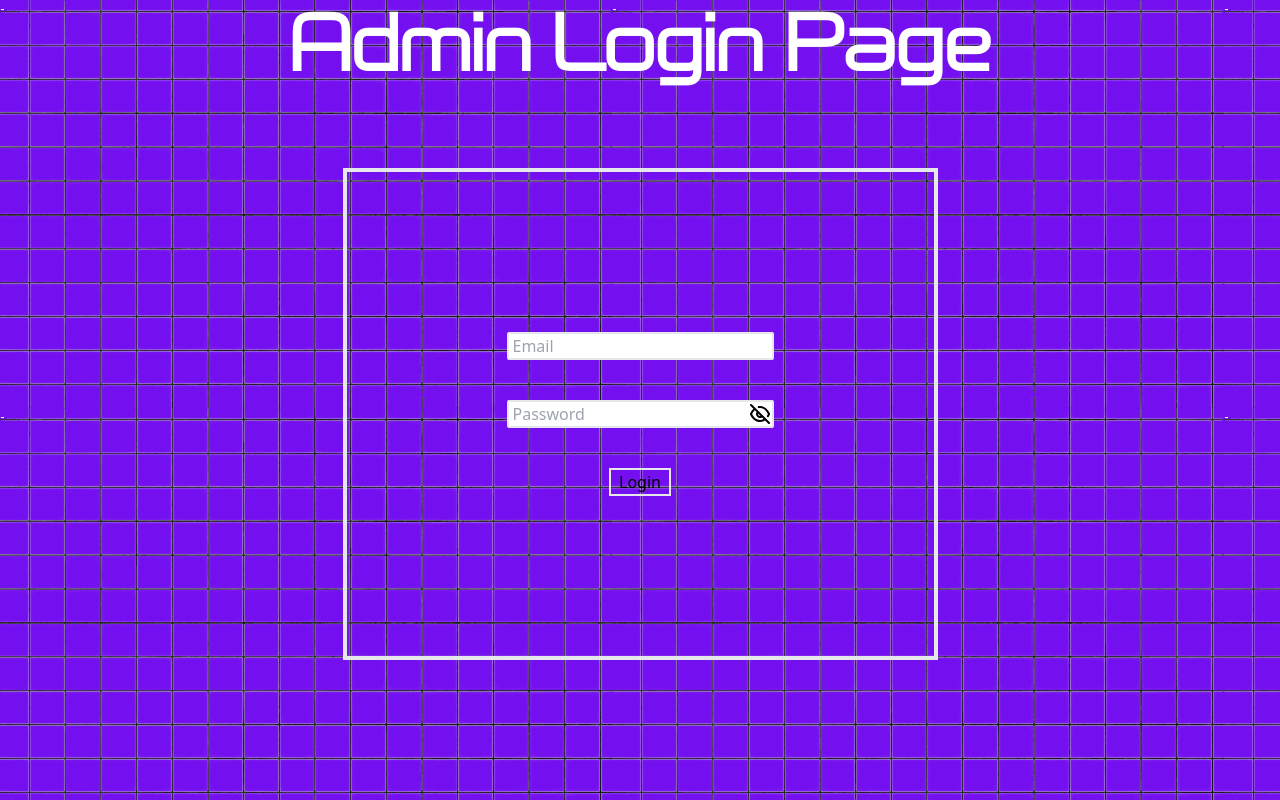
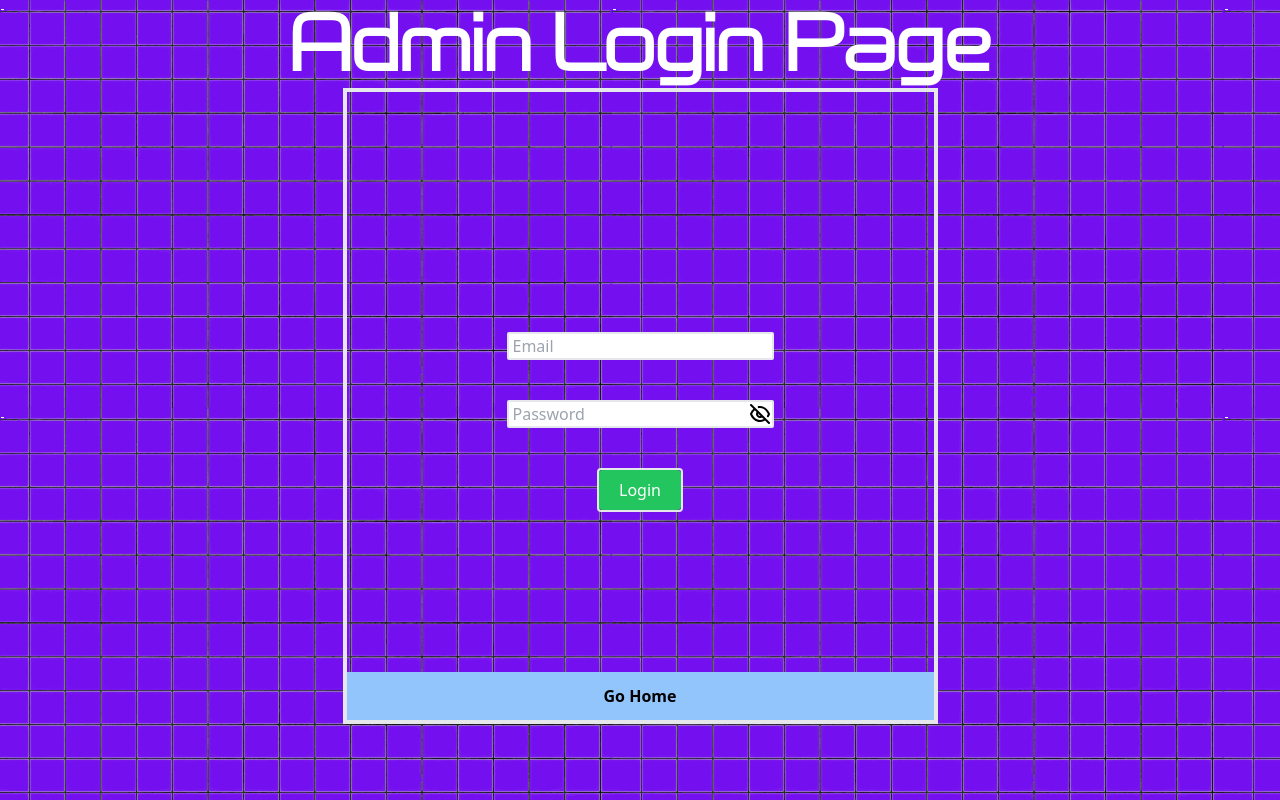
Before and after one commit to Partha-deuri/sonaFront10, a React (Create React App) app: page /admin in a window 1280 px wide. Built offline with nearby package versions, Linux system fonts and the light colour scheme; no server answers.

Commit message:
Update AdminLogin.js

```diff
--- a/src/components/admin/AdminLogin.js
+++ b/src/components/admin/AdminLogin.js
@@ -65,7 +65,10 @@ const AdminLogin = () => {
           Admin Login Page
         </strong>
       </h1>
-      <form className=' flex flex-col mt-20 items-center border-4 p-[10rem] gap-10 text-black ' onSubmit={formik.handleSubmit}>
+      <div className='border-4'>
+
+
+        <form className=' flex flex-col mt-20 items-center  p-[10rem] gap-10 text-black ' onSubmit={formik.handleSubmit}>
           <div className='border-2 min-w-full rounded-sm'>
             <input {...formik.getFieldProps('email')} className='min-w-full outline-none px-1' type="email" placeholder='Email' />
           </div>
@@ -76,10 +79,15 @@ const AdminLogin = () => {
               <UilEyeSlash className="text-black cursor-pointer z-5" id="hidden" onClick={() => { changeEye("show") }} />
             </div>
           </div>
-        <div className='flex border-2 px-2 max-w-fit'>
-          <button className='text-center'>Login</button>
+          <div className='flex border-2 max-w-fit rounded '>
+            <button className='text-center text-white bg-green-500 py-2 px-5 rounded' type='submit'>Login</button>
           </div>
         </form>
+        <div className='flex justify-center py-3 bg-blue-300  text-black font-bold  cursor-pointer' onClick={() => { navigate('/') }}
+        >
+          Go Home
+        </div>
+      </div>
     </div>
   )
 }
```
Lines whose indentation alone changed are shown as unchanged.
